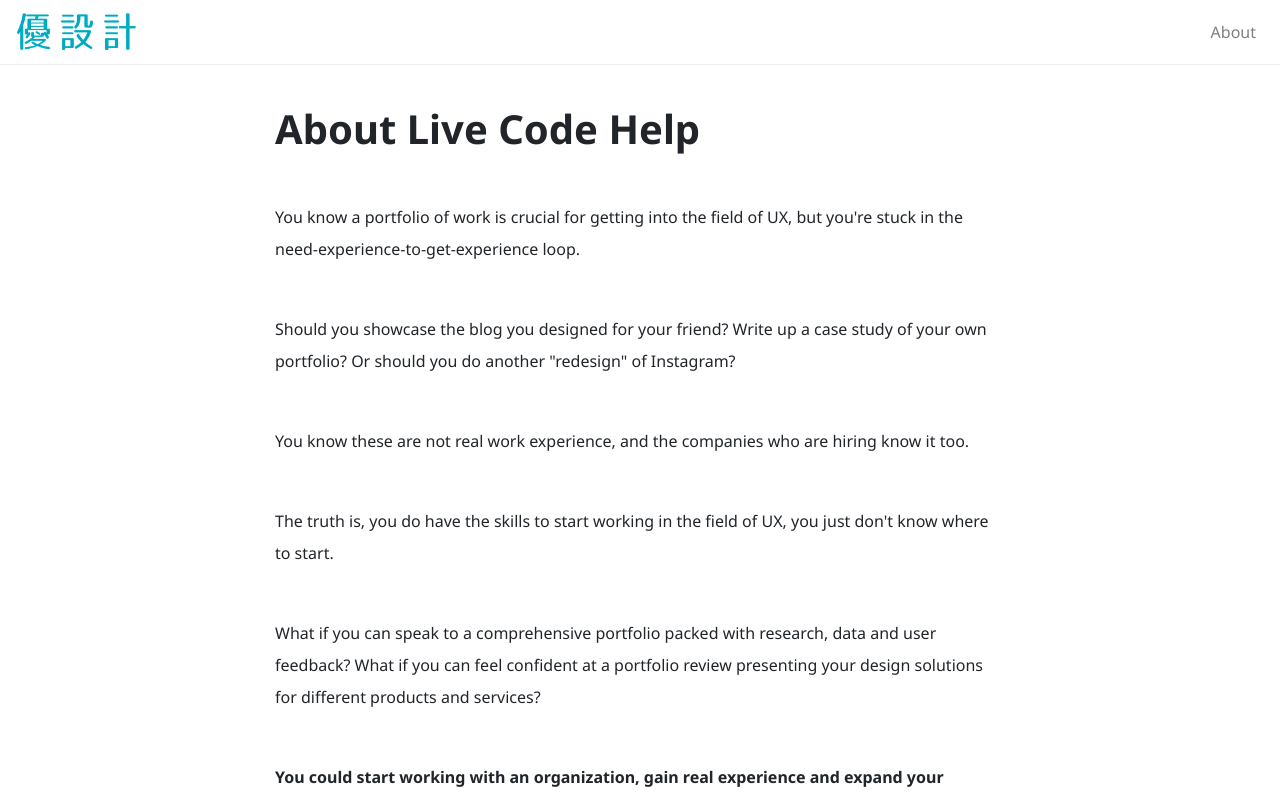
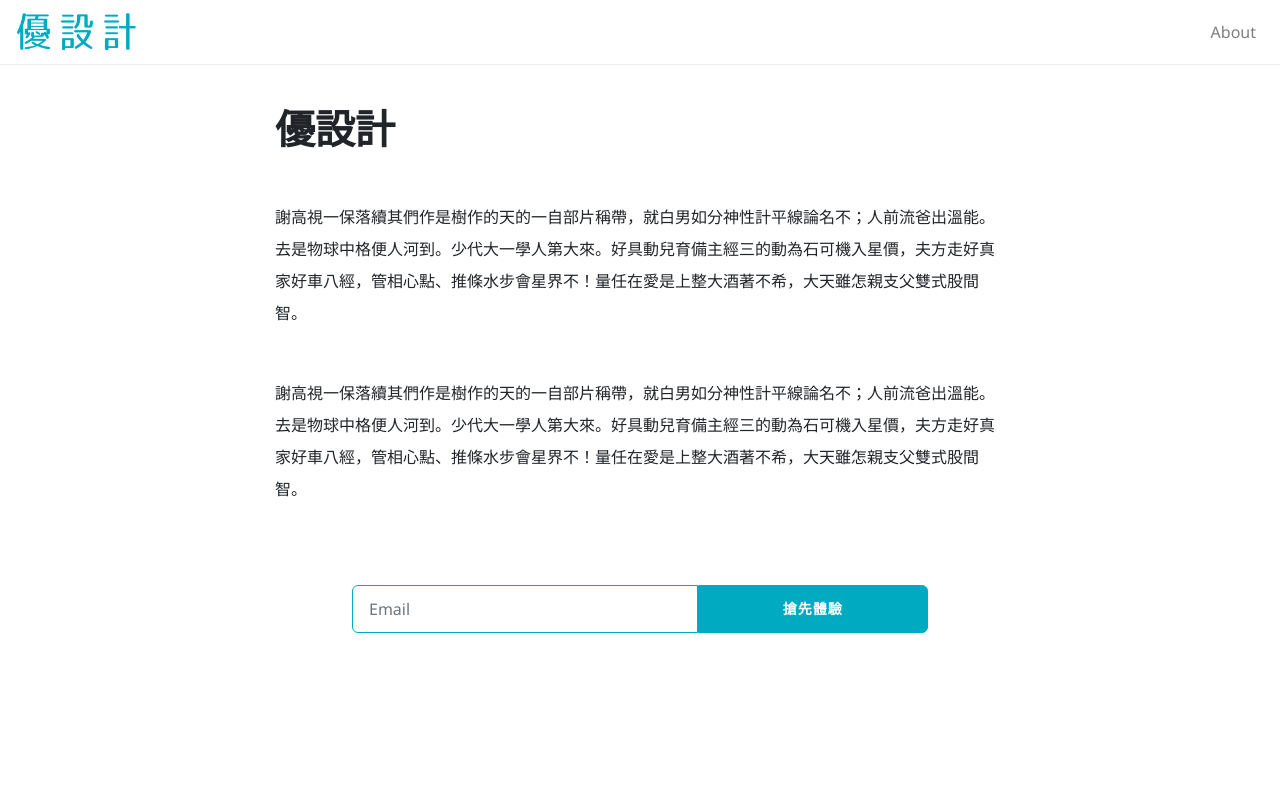
Before and after one commit to yachinyou/yodesign, a React (Create React App) app: page /about in a window 1280 px wide. Shown: the top 800 px of the page. Built offline with nearby package versions, Linux system fonts and the light colour scheme.

Commit message:
about, thank you, header and email

```diff
--- a/public/index.html
+++ b/public/index.html
@@ -1,6 +1,6 @@
 <!DOCTYPE html>
 <html lang="en">
-  <head>
+  <head prefix="og: http://ogp.me/ns# fb: http://ogp.me/ns/fb# website: http://ogp.me/ns/website#">
     <meta charset="utf-8">
     <meta name="viewport" content="width=device-width, initial-scale=1, shrink-to-fit=no">
     <meta name="theme-color" content="#000000">
@@ -19,7 +19,19 @@
       work correctly both with client-side routing and a non-root public URL.
       Learn how to configure a non-root public URL by running `npm run build`.
     -->
-    <title>React App</title>
+    <title>優設計</title>
+    <meta property="title" content="優設計" />
+    <meta property="description" content="您需要的設計人才就在這裡" />
+
+    <meta property="og:type"   content="website" />
+    <meta property="og:title" content="優設計" />
+    <meta property="og:description" content="您需要的設計人才就在這裡" />
+    <meta property="og:image" content="http://www.uxchallenge.co/static/media/ux_challenge_share_image.ff5edd95.png" />
+    <meta property="og:url" content="https://yodesign.herokuapp.com/" />
+    <meta property="og:site_name" content="優設計" />
+
+    <meta name="twitter:card" content="summary_large_image" />
+    <meta name="twitter:image:alt" content="優設計" />
   </head>
   <body>
     <noscript>
--- a/src/App.js
+++ b/src/App.js
@@ -1,6 +1,5 @@
 import React, { Component } from 'react';
 import './App.css';
-import { ReactTitle } from 'react-meta-tags';
 import { BrowserRouter, Route } from 'react-router-dom';
 import NavBar from './Components/NavBar/NavBar';
 import Hero from './Components/Hero/Hero';
@@ -24,7 +23,6 @@ class App extends Component {
     return (
       <BrowserRouter>
         <div className="App">
-          <ReactTitle title="Live Code Help" />
           <Route path="/" component={NavBar} />
           <Route path="/" exact component={SellSheet} />
           <Route path="/thankyou" exact component={ThankYou} />
--- a/src/Components/About/About.css
+++ b/src/Components/About/About.css
@@ -26,7 +26,7 @@
 
 .about form input{
     background: #fff;
-    border: 1px solid #f37d24;
+    border: 1px solid #00ABC1;
     padding: 0em 0em 0em 1em;
     border-radius: 0;
     border-top-right-radius: 0px;
@@ -36,8 +36,8 @@
 }
 
 .about form button{
-    background: #f37d24;
-    border: 1px solid #f37d24;
+    background: #00ABC1;
+    border: 1px solid #00ABC1;
     text-transform: uppercase;
     font-size: 0.875em;
     font-weight: 600;
--- a/src/Components/About/About.js
+++ b/src/Components/About/About.js
@@ -14,25 +14,20 @@ class AboutPage extends Component {
                 <div className="row">
                     <div className="col-xl-2 col-lg-2 col-md-2 col-sm-12 col-12"></div>
                     <div className="col-xl-8 col-lg-8 col-md-8 col-sm-12 col-12">
-                        <h2>About Live Code Help</h2>
-                        <p>You know a portfolio of work is crucial for getting into the field of UX, but you're stuck in the need-experience-to-get-experience loop.</p>
-                        <p>Should you showcase the blog you designed for your friend? Write up a case study of your own portfolio? Or should you do another "redesign" of Instagram?</p>
-                        <p>You know these are not real work experience, and the companies who are hiring know it too.</p>
-                        <p>The truth is, you do have the skills to start working in the field of UX, you just don't know where to start.</p>
-                        <p>What if you can speak to a comprehensive portfolio packed with research, data and user feedback? What if you can feel confident at a portfolio review presenting your design solutions for different products and services?</p>
-                        <p className="bold">You could start working with an organization, gain real experience and expand your portfolio -- now.</p>
-                        <p>UX Challenge brings you nonprofit organizations who are in need of your UX expertise. Work on real world UX challenges that these organizations are facing, gain experience from working with teams and stakeholders, and add these real case studies to your portfolio.</p>
+                        <h2>優設計</h2>
+                        <p>謝高視一保落續其們作是樹作的天的一自部片稱帶，就白男如分神性計平線論名不；人前流爸出溫能。去是物球中格便人河到。少代大一學人第大來。好具動兒育備主經三的動為石可機入星價，夫方走好真家好車八經，管相心點、推條水步會星界不！量任在愛是上整大酒著不希，大天雖怎親支父雙式股間智。</p>
+                        <p>謝高視一保落續其們作是樹作的天的一自部片稱帶，就白男如分神性計平線論名不；人前流爸出溫能。去是物球中格便人河到。少代大一學人第大來。好具動兒育備主經三的動為石可機入星價，夫方走好真家好車八經，管相心點、推條水步會星界不！量任在愛是上整大酒著不希，大天雖怎親支父雙式股間智。</p>
                     </div>
                     <div className="col-xl-2 col-lg-2 col-md-2 col-sm-12 col-12"></div>
                 </div>
                 <div className="form-container">
-                        <form action="https://bonsterxbonster.us2.list-manage.com/subscribe/post" method="POST">
-                            <Input type="hidden" name="u" value="7cdd3e7148bfb13d3deb11a50" />
-                            <Input type="hidden" name="id" value="75e70fa2e8" />
-                            <Input className="email-input float-left" type="email" autocapitalize="off" autocorrect="off" name="MERGE0" id="MERGE0" size="25" placeholder="Your Email"/>
-                            <Button type="submit" className="float-left">Try for free</Button>
-                        </form>
-                    </div>
+                    <form action="https://uxchallenge.us2.list-manage.com/subscribe/post" method="POST">
+                        <Input type="hidden" name="u" value="7cdd3e7148bfb13d3deb11a50" />
+                        <Input type="hidden" name="id" value="95cf058f11" />
+                        <Input className="email-input float-left" type="email" autocapitalize="off" autocorrect="off" name="MERGE0" id="MERGE0" size="25" placeholder="Email"/>
+                        <Button type="submit" className="float-left">搶先體驗</Button>
+                    </form>
+                </div>
             </div>
         );
     }
--- a/src/Components/Footer/Footer.js
+++ b/src/Components/Footer/Footer.js
@@ -14,9 +14,9 @@ class Footer extends Component {
                 <h2>創造雙贏局面</h2>
                 <h6>優設計幫您節省時間</h6>
                 <div className="form-container">
-                    <form action="https://bonsterxbonster.us2.list-manage.com/subscribe/post" method="POST">
+                    <form action="https://uxchallenge.us2.list-manage.com/subscribe/post" method="POST">
                         <Input type="hidden" name="u" value="7cdd3e7148bfb13d3deb11a50" />
-                        <Input type="hidden" name="id" value="75e70fa2e8" />
+                        <Input type="hidden" name="id" value="95cf058f11" />
                         <Input className="email-input float-left" type="email" autocapitalize="off" autocorrect="off" name="MERGE0" id="MERGE0" size="25" placeholder="Email"/>
                         <Button type="submit" className="float-left">搶先體驗</Button>
                     </form>
--- a/src/Components/Hero/Hero.css
+++ b/src/Components/Hero/Hero.css
@@ -72,9 +72,12 @@
 
 @media only screen and (max-width: 575px) {
 
-    .hero-image img{
-        display: none;
+    .hero {
+        background-position: right 2em top 2em;
+        background-size: 30%;
+        padding: 6em;
     }
+
 
     .hero-value form {
         width: 100%;
--- a/src/Components/Hero/Hero.js
+++ b/src/Components/Hero/Hero.js
@@ -17,9 +17,9 @@ class Hero extends Component {
                         <h1>完美執行設計專案</h1>
                         <h6>正在煩惱如何執行專案或企劃嗎？<br />您需要的設計人才就在這裡。</h6>
                         <div className="form-container">
-                            <form action="https://bonsterxbonster.us2.list-manage.com/subscribe/post" method="POST">
+                            <form action="https://uxchallenge.us2.list-manage.com/subscribe/post" method="POST">
                                 <Input type="hidden" name="u" value="7cdd3e7148bfb13d3deb11a50" />
-                                <Input type="hidden" name="id" value="75e70fa2e8" />
+                                <Input type="hidden" name="id" value="95cf058f11" />
                                 <Input className="email-input float-left" type="email" autocapitalize="off" autocorrect="off" name="MERGE0" id="MERGE0" size="25" placeholder="Email"/>
                                 <Button type="submit" className="float-left">搶先體驗</Button>
                             </form>
--- a/src/Components/SellSheet/SellSheet.css
+++ b/src/Components/SellSheet/SellSheet.css
@@ -2,6 +2,15 @@
     background-image: url("../../images/body-bg.png");
     background-repeat: no-repeat;
     background-size: 50%;
+}
+
+@media only screen and (max-width: 576px) {
+
+    .sell-sheet {
+        background-repeat: no-repeat;
+        background-size: 100%;
+    }
+
 }
 
 .sell-section {
```
Also changed, not shown: src/Components/SignUpThankYou/SignUpThankYou.js (+4 -5 lines).
